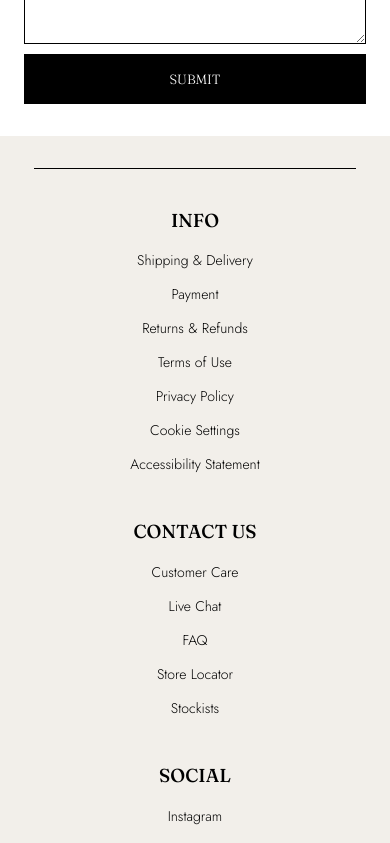
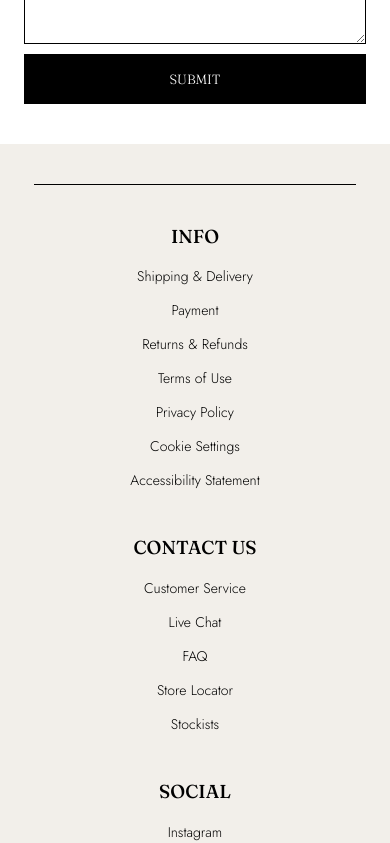
Before and after one commit to lisamarieandersson/florescent, a Svelte app: page / in a window 390 px wide. Shown: the part 5380-6223 px from the top of the page. Built offline with nearby package versions, Linux system fonts and the light colour scheme.

Commit message:
edited paragraph and removed padding

```diff
--- a/src/Footer.svelte
+++ b/src/Footer.svelte
@@ -13,7 +13,7 @@
     </div>
     <div class="contact">
       <h3>Contact Us</h3>
-      <p>Customer Care</p>
+      <p>Customer Service</p>
       <p>Live Chat</p>
       <p>FAQ</p>
       <p>Store Locator</p>
@@ -52,7 +52,7 @@
   .footer-container {
     margin-top: 2.5rem;
     padding: 2.5rem 50rem 1rem 50rem;
-    background-color: #f2efea;
+    background: #f2efea;
     display: flex;
     flex-direction: column;
     justify-content: center;
@@ -173,14 +173,6 @@
     }
   }
 
-  /* Media query for tablet and mobile screens */
-  @media (max-width: 798px) {
-    .footer-container {
-      padding-top: 2rem;
-      margin-top: 2rem;
-    }
-  }
-
   /* Media query for mobile screens */
   @media (max-width: 640px) {
     .newsletter-form button {
```
